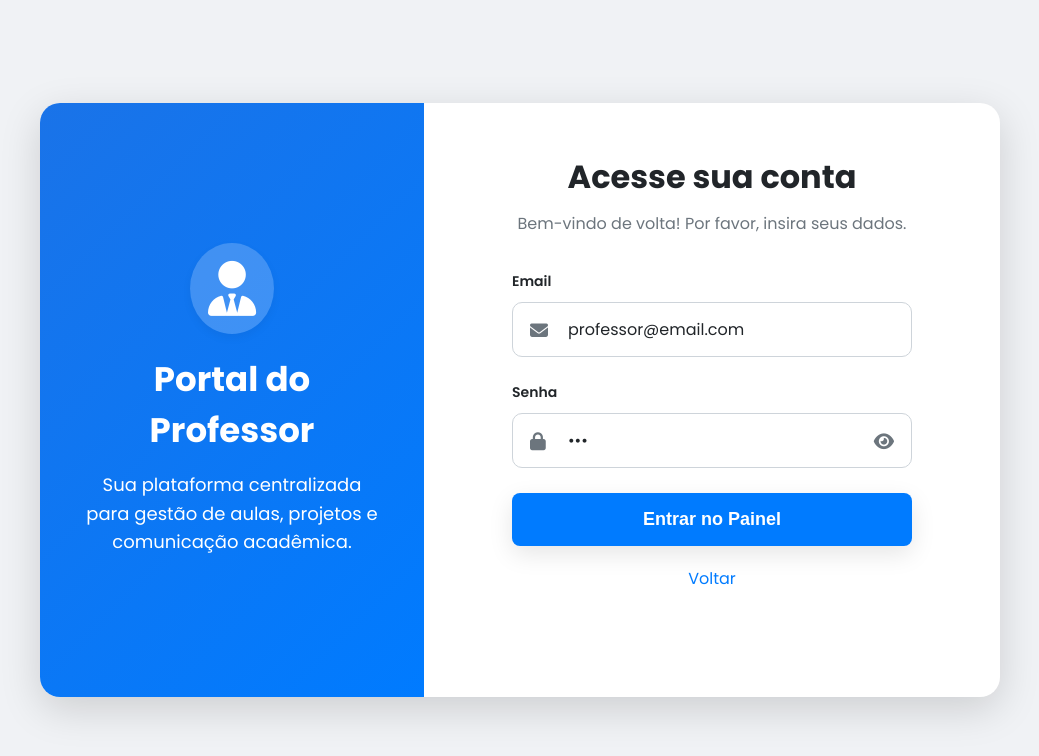
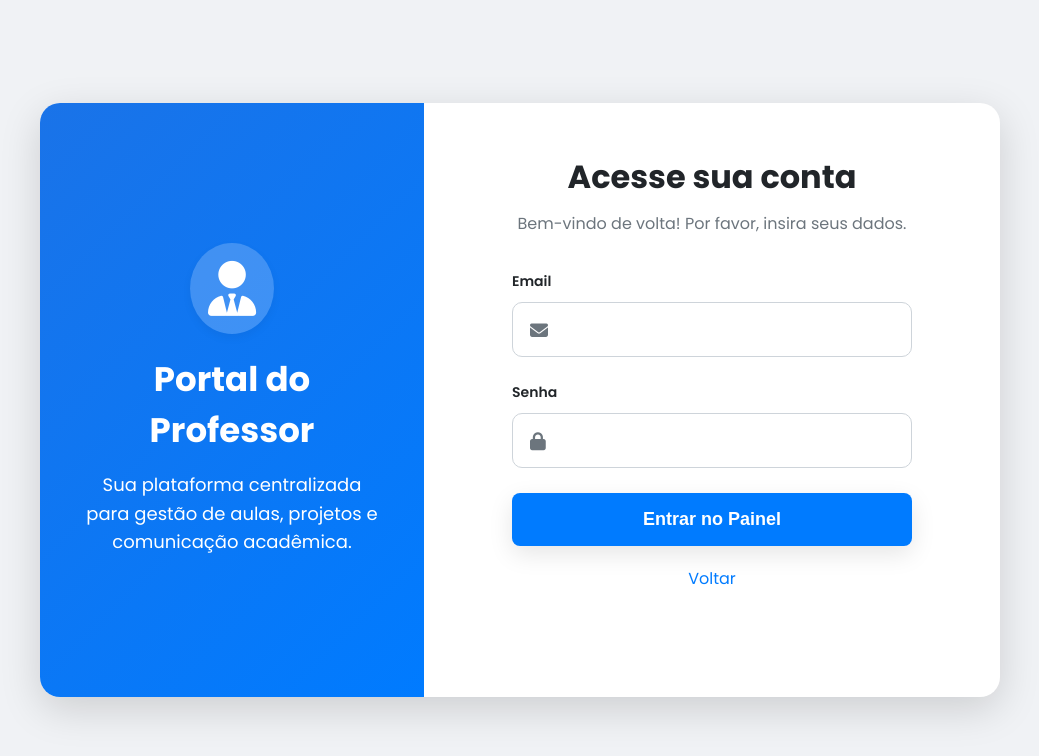
Before and after one commit to Jonatan06/Portal_do_Professor, a website: page public/admin/index.html in a window 1280 px wide. Shown: the whole page, without its empty margins (120-1159 px from the left). Drawn offline with Linux system fonts and the light colour scheme.

Commit message:
resolvendo conflitos de merge

```diff
--- a/public/admin/index.html
+++ b/public/admin/index.html
@@ -27,14 +27,14 @@
                         <label for="email">Email</label>
                         <div class="input-field">
                             <i class="fas fa-envelope"></i>
-                            <input type="email" id="email" name="email" value="professor@email.com" required>
+                            <input type="email" id="email" name="email" required>
                         </div>
                     </div>
                     <div class="input-group">
                         <label for="senha">Senha</label>
                          <div class="input-field">
                             <i class="fas fa-lock"></i>
-                            <input type="password" id="senha" name="senha" value="123" required>
+                            <input type="password" id="senha" name="senha" required>
                             <i class="fas fa-eye password-toggle" id="togglePassword"></i>
                         </div>
                     </div>
```
Also changed, not shown: 1 other file.
